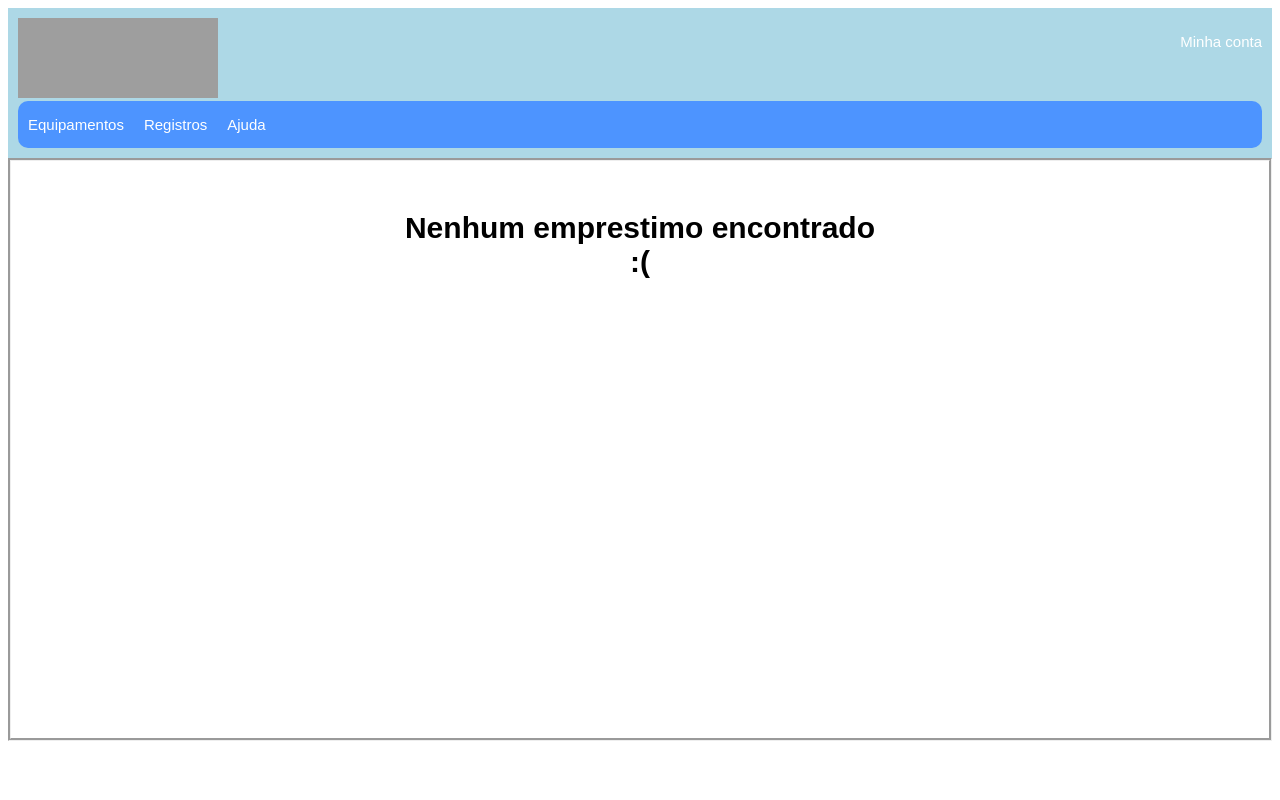
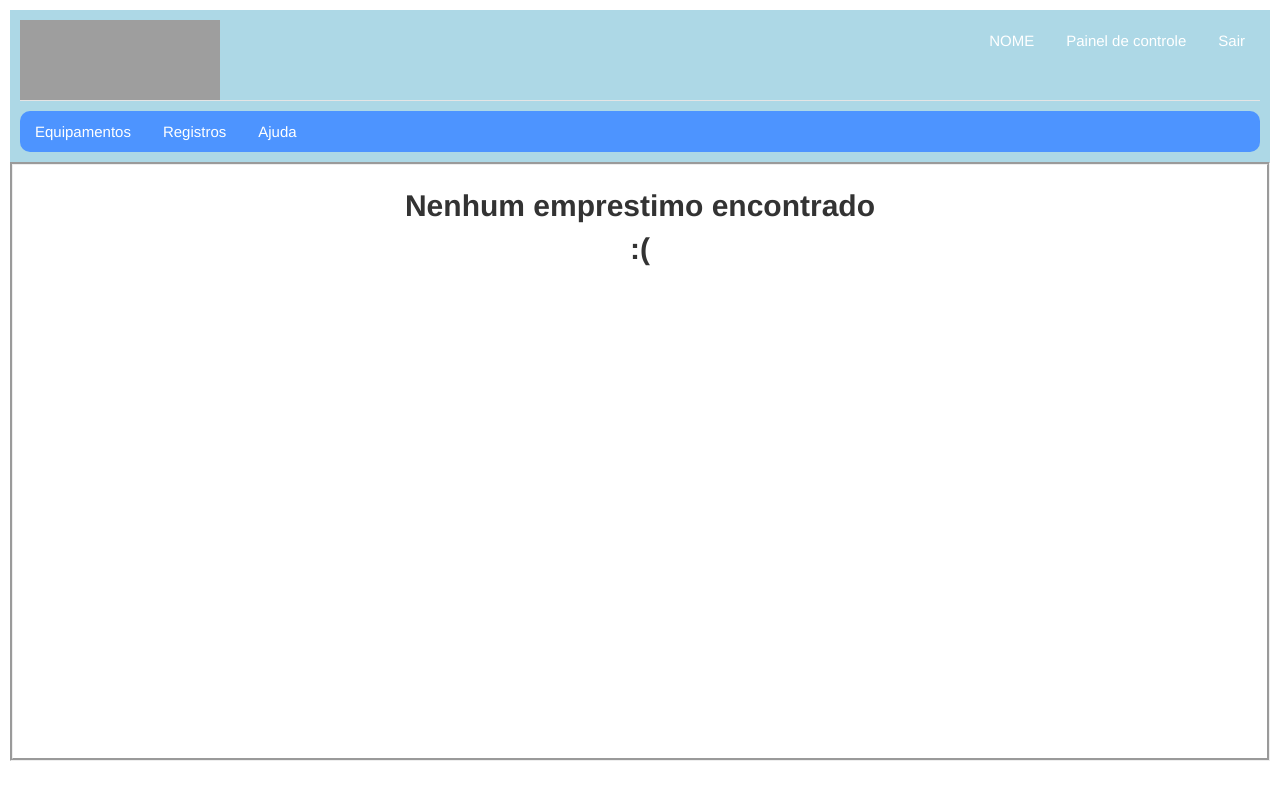
Before and after one commit to brendonlucas/Controle-Lims, a Django app: page /registros in a window 1280 px wide. Run offline with Django 3.2, Linux system fonts and the light colour scheme; grey boxes are pictures that could not be loaded.

Commit message:
atualizações

```diff
--- a/controle/templates/home.html
+++ b/controle/templates/home.html
@@ -163,7 +163,8 @@ a.nome:active{
 		<div class="header" style="margin-bottom: 10px">
             <ul class="nav nav-pills pull-right">
                 <li class=""><a href="{% url 'home' %}">NOME</a></li>
-                <li class=""><a href="/logout">Logout</a></li>
+                <li class=""><a href="{% url 'painel_admin' %}">Painel de controle</a></li>
+                <li class=""><a href="/logout">Sair</a></li>
              </ul>
              <a href="{% url 'home' %}" >
                  <img src= "http://lims.ifpi.edu.br/images/logo.png" alt="some text" width=200 height=80>
--- a/controle/templates/listar_equipamentos.html
+++ b/controle/templates/listar_equipamentos.html
@@ -118,12 +118,6 @@ font-weight: bold;
   margin-bottom:-10px;
 }
 
-
-
-
-
-
-
 @media (max-width: 300px) {
    article {
     width: 100%;
--- a/controle/templates/registros.html
+++ b/controle/templates/registros.html
@@ -1,3 +1,4 @@
+{% load staticfiles %}
 <!DOCTYPE html>
 <html lang="pt">
 <head>
@@ -12,6 +13,7 @@
 html,body {
 height:90%;
   font-family: Arial, Helvetica, sans-serif;
+    padding: 5px;
 }
 
 header {
@@ -20,54 +22,6 @@ header {
   font-size: 15px;
   color: white;
   height:auto;
-}
-
-section {
-  display: flex;
-  justify-content: flex-start;
- background-color: #4d94ff;
-border-radius: 10px;
-}
-
-p.bar {
-margin-left:10px;
-margin-right:10px;
-
-}
-
-header div a:hover,a:visited, a:link{
-  color: White ;
-  background-color: transparent;
-  text-decoration: none;
-}
-
-header div a:active {
-  color: black;
-  background-color: lightblue;
-  text-decoration: none;
-  border-radius: 6px;
-  }
-
-p.conta {
-float: right;
-
-}
-
-form {
-width:auto;
-height:auto;
-padding:10px;
-margin:10px;
-
-}
-
-@media (max-width: 300px) {
-form {
-
-width:auto;
-text-align:center;
-
-}
 }
 
 div.conteudo{
@@ -103,19 +57,78 @@ a.nome{
 a.nome:active{
     color:dodgerblue;
 }
+
+section.sec2 {
+  display: flex;
+  justify-content: flex-start;
+ background-color: #4d94ff;
+border-radius: 10px;
+}
+
+
+header div a:hover,a:visited, a:link{
+  color: White ;
+  background-color: transparent;
+  text-decoration: none;
+}
+
+header div a:active {
+  color: black;
+  background-color: lightblue;
+  text-decoration: none;
+  border-radius: 6px;
+  }
+
+
+div.conteudo{
+border-style: groove;
+background-color:White;
+width:100%;
+height:100%;
+}
+
+.nome{
+height: 30%;
+margin-top:2px;
+margin-bottom:-20px;
+font-size: 22px;
+font-weight: bold;
+
+}
+
+@media (max-width: 500px) {
+  section,ul,li{
+  display:inline;
+  justify-content: flex-start;
+  }
+}
+
 </style>
+    <link href="{% static 'styles/bootstrap.css' %}" rel="stylesheet"/>
+    <link href="{% static 'styles/main.css' %}" rel="stylesheet"/>
 </head>
 <body>
-<header>
-	<div>
-		<a href="#" > <img src= "http://lims.ifpi.edu.br/images/logo.png  " alt="some text" width=200 height=80> </a>
- 		<a href="#" >  <p class="conta"> Minha conta </p> </a>
-        <section >
-            <a href="#" >  <p class="bar"> Equipamentos </p> </a>
-            <a href="#" >  <p class="bar"> Registros </p> </a>
-            <a href="#" >  <p class="bar"> Ajuda </p> </a>
+<header style="margin-top: -15px">
+
+		<div class="header" style="margin-bottom: 10px">
+            <ul class="nav nav-pills pull-right">
+                <li class=""><a href="{% url 'home' %}">NOME</a></li>
+                <li class=""><a href="{% url 'painel_admin' %}">Painel de controle</a></li>
+                <li class=""><a href="/logout">Sair</a></li>
+             </ul>
+             <a href="{% url 'home' %}" >
+                 <img src= "http://lims.ifpi.edu.br/images/logo.png" alt="some text" width=200 height=80>
+             </a>
+    </div>
+        <section class="sec2" style="height: auto">
+            <ul class="nav nav-pills pull-left">
+                <li class=""><a href="{% url 'equipamentos' %}" >Equipamentos </a> </li>
+                <li class=""><a href="{% url 'registros' %}" >Registros </a> </li>
+                <li class=""><a href="{% url 'ajuda' %}" >Ajuda </a> </li>
+            </ul>
+
         </section>
-    </div>
+
 </header>
 <div class="conteudo" style="overflow-y:auto; overflow-x:auto;">
     {% if emprestimos %}
--- a/sige/urls.py
+++ b/sige/urls.py
@@ -7,12 +7,12 @@ urlpatterns = [
     path('admin/', admin.site.urls),
     path('', views.home, name='home'),
     path('equipamentos', views.exibir_equipamentos, name='equipamentos'),
-    path('adicionar_equipamento', views.add_equipamento, name='adicionar_equipamento'),
-    path('adicionar_usuario', views.add_user, name='adicionar_usuario'),
+    path('painel_admin/adicionar_equipamento', views.add_equipamento, name='adicionar_equipamento'),
+    path('painel_admin/adicionar_usuario', views.add_user, name='adicionar_usuario'),
     path('registros', views.exibir_registros, name='registros'),
     path('painel_admin', views.opcoes_admin, name='painel_admin'),
     path('logout', views.logout, name='logout'),
     path('login', views.login, name='login'),
     path('ajuda', views.exibir_ajuda, name='ajuda'),
-    path('editar_item', views.editar_item, name='editar_item'),
+    path('painel_admin/editar_item', views.editar_item, name='editar_item'),
 ]
```
